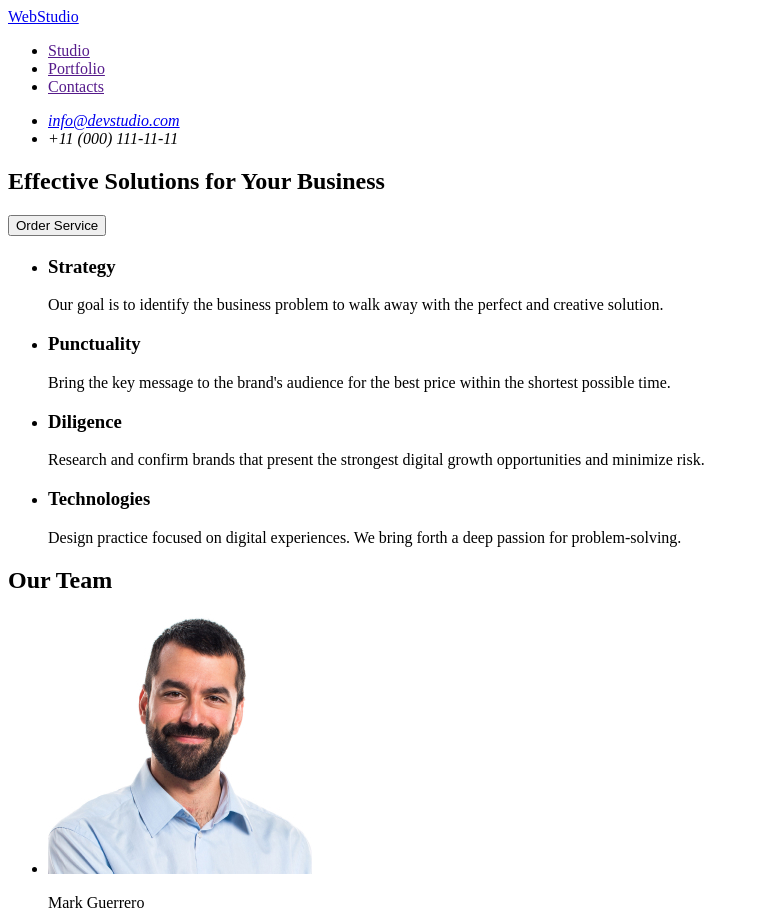
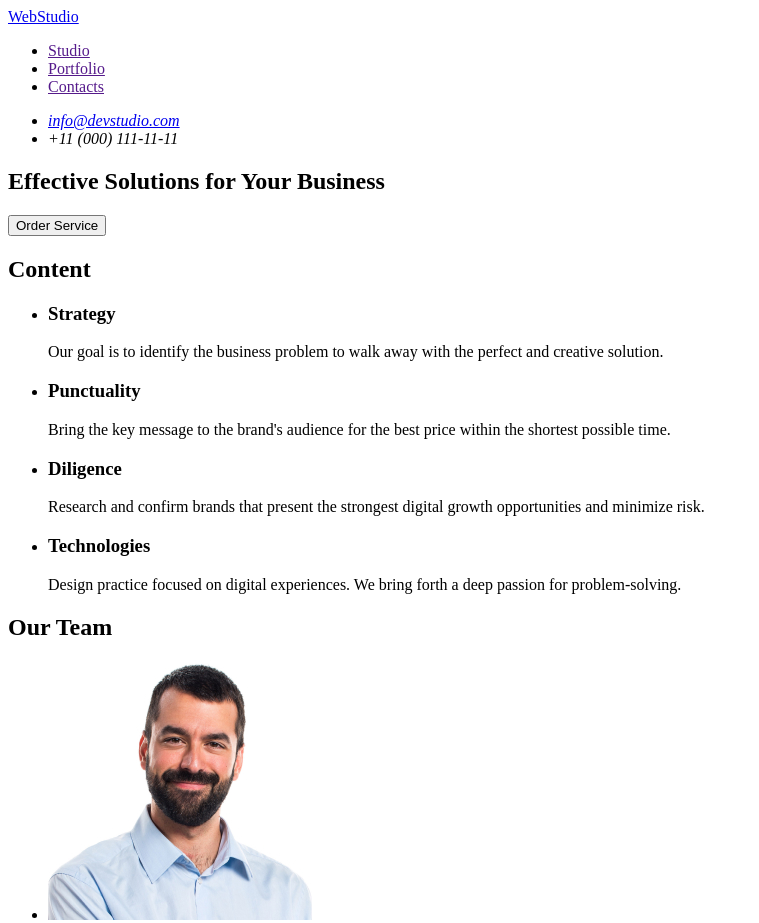
Before and after one commit to oleks11-rudenko/goit-markup-hw-01, a plain HTML site: page index.html in a window 1280 px wide. Shown: the top 923 px of the page, without its empty margins (0-759 px from the left). Drawn offline with Linux system fonts and the light colour scheme.

Commit message:
Edited header and section 2

```diff
--- a/index.html
+++ b/index.html
@@ -28,7 +28,7 @@
         <button type="button">Order Service</button>
       </section>
       <section>
-        <h2></h2>
+        <h2>Content</h2>
         <ul>
           <li>
             <h3>Strategy</h3>
```
